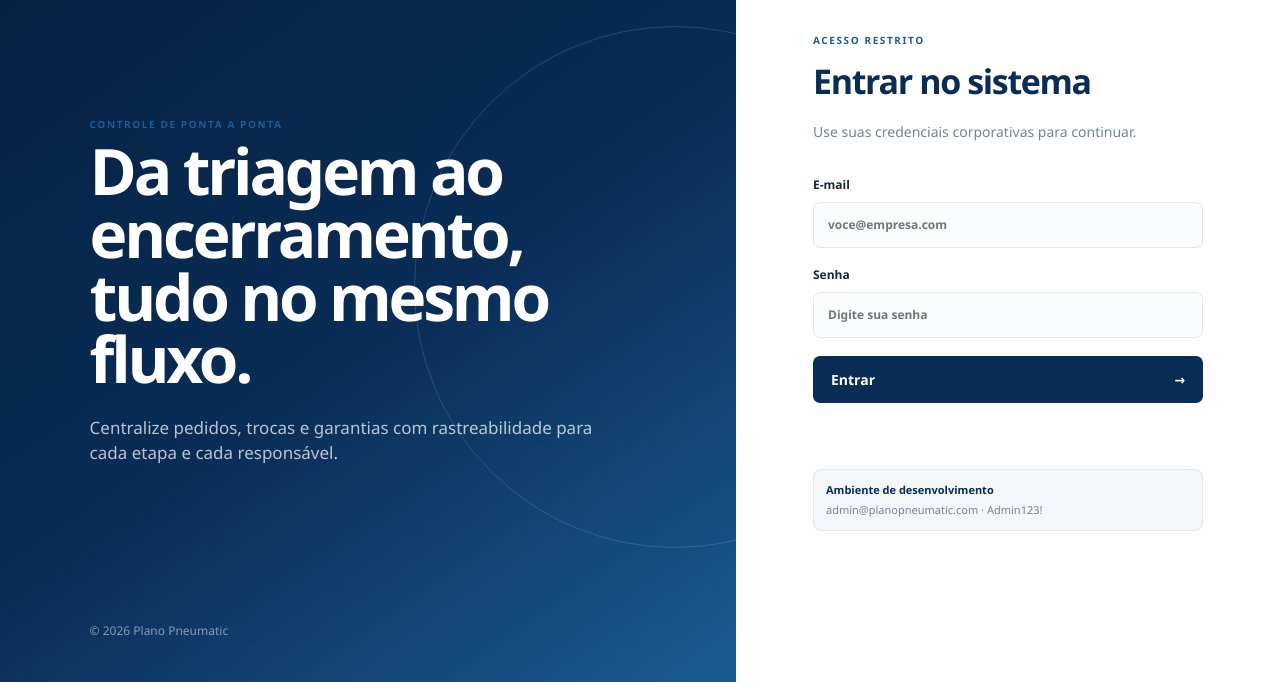
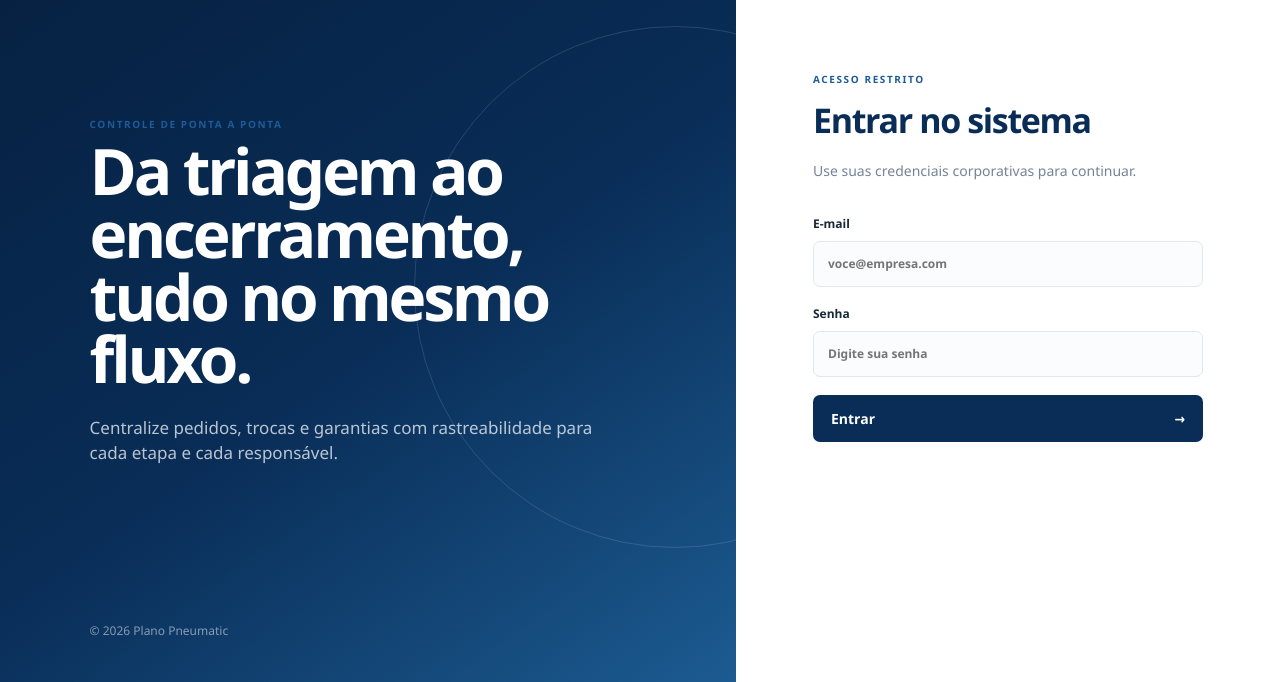
Before and after one commit to herickcompany/PlanoPneumatic, a website: page frontend/index.html in a window 1280 px wide. Shown: the part 118-800 px from the top of the page. Drawn offline with Linux system fonts and the light colour scheme.

Commit message:
fix: remove password and email admin

```diff
--- a/frontend/index.html
+++ b/frontend/index.html
@@ -38,7 +38,6 @@
               <button class="button button-primary" type="submit">Entrar <span aria-hidden="true">→</span></button>
               <p id="login-feedback" class="feedback" role="alert"></p>
             </form>
-            <div class="dev-hint"><strong>Ambiente de desenvolvimento</strong><span>admin@planopneumatic.com · Admin123!</span></div>
           </div>
         </section>
       </section>
```
